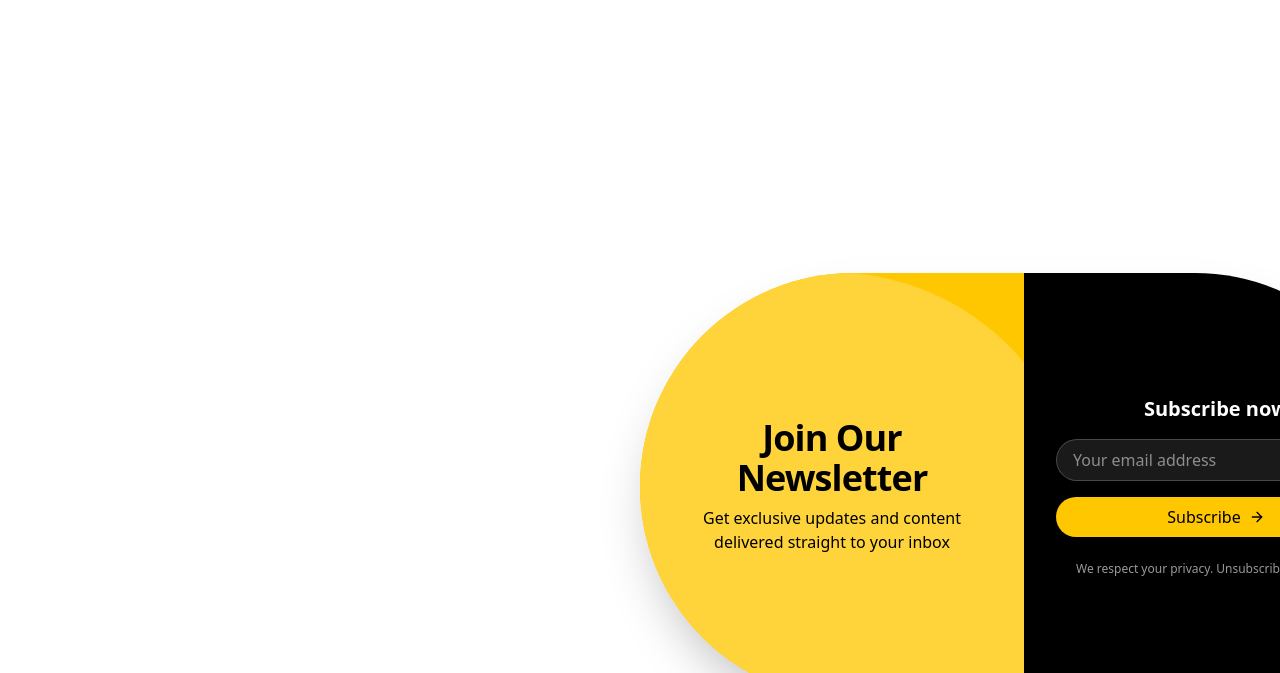
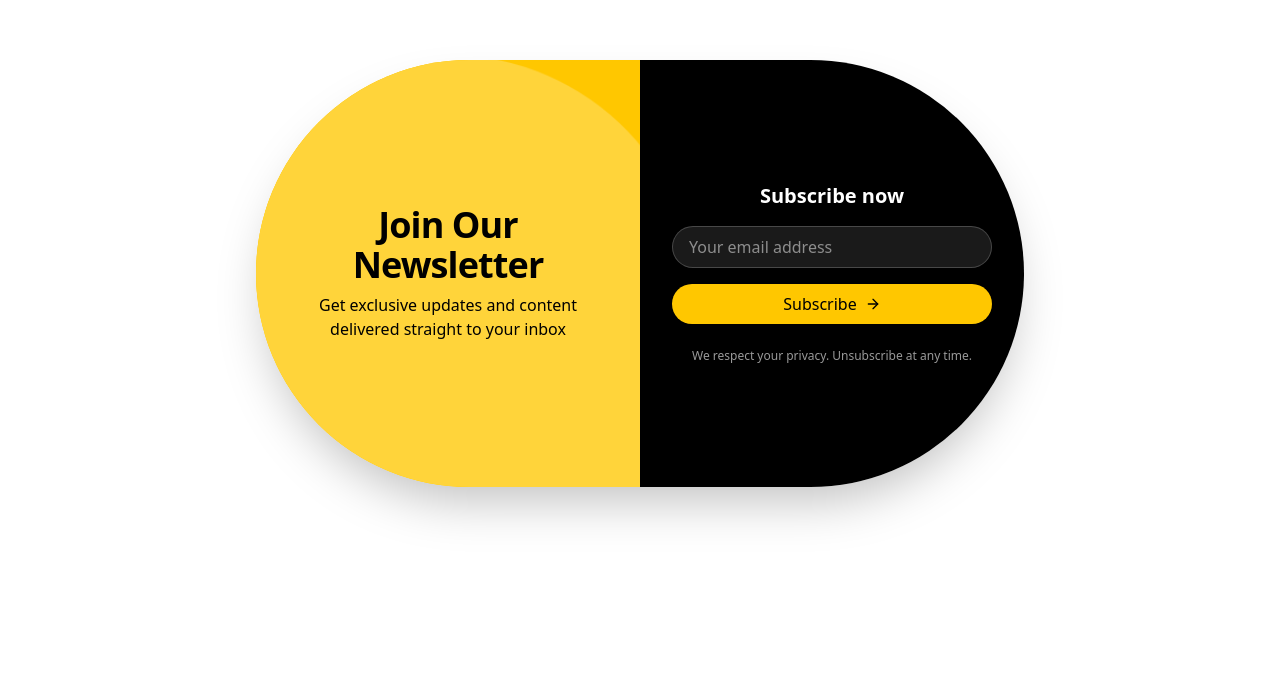
Before and after one commit to LidetuK/dynamic-oval-pop, a React (Vite) app: page / in a window 1280 px wide. Shown: the part 127-800 px from the top of the page. Built offline with nearby package versions, Linux system fonts and the light colour scheme.

Commit message:
Ensure popup is centered
The popup was not consistently centered on different screen sizes. This commit ensures the popup is always centered on the screen.

```diff
--- a/src/components/NewsletterPopup.tsx
+++ b/src/components/NewsletterPopup.tsx
@@ -48,17 +48,20 @@ const NewsletterPopup = () => {
     });
   };
 
+  // Updated backdrop classes
   const backdropClasses = cn(
     'fixed inset-0 z-50 bg-transparent transition-opacity duration-300',
     isVisible ? 'opacity-100' : 'opacity-0 pointer-events-none',
     isAnimating ? 'animate-fade-out' : 'animate-fade-in'
   );
 
+  // Updated popup classes with more explicit centering
   const popupClasses = cn(
-    'fixed z-50 transform -translate-x-1/2 -translate-y-1/2 left-1/2 top-1/2',
+    'fixed z-50',
     'w-[90%] max-w-3xl aspect-[1.8/1] rounded-full overflow-hidden',
     'flex flex-col md:flex-row shadow-2xl',
     'transition-all duration-700',
+    'inset-0 m-auto', // This ensures the popup is absolutely centered
     isVisible ? 'scale-100 rotate-0 opacity-100' : 'scale-75 rotate-6 opacity-0 pointer-events-none',
     isAnimating ? 'animate-scale-out' : 'animate-scale-in'
   );
@@ -66,7 +69,7 @@ const NewsletterPopup = () => {
   return (
     <>
       <div className={backdropClasses} onClick={handleClose} />
-      <div className={popupClasses}>
+      <div className={popupClasses} style={{ height: 'fit-content' }}>
         {/* Yellow Section */}
         <div className="relative w-full md:w-1/2 h-full bg-brand-yellow flex items-center justify-center overflow-hidden">
           <div className="absolute w-[150%] h-[150%] bg-brand-yellow rounded-full -top-[25%] -left-[25%] animate-float" />
--- a/src/index.css
+++ b/src/index.css
@@ -1,4 +1,3 @@
-
 @tailwind base;
 @tailwind components;
 @tailwind utilities;
@@ -114,6 +113,26 @@
   .text-stroke {
     -webkit-text-stroke: 1px rgba(0, 0, 0, 0.3);
   }
+
+  @keyframes float {
+    0% {
+      transform: translateY(0) rotate(0);
+    }
+    50% {
+      transform: translateY(-10px) rotate(2deg);
+    }
+    100% {
+      transform: translateY(0) rotate(0);
+    }
+  }
+
+  .animate-float {
+    animation: float 6s ease-in-out infinite;
+  }
+
+  .animation-delay-1000 {
+    animation-delay: 1s;
+  }
 }
 
 #root {
```
